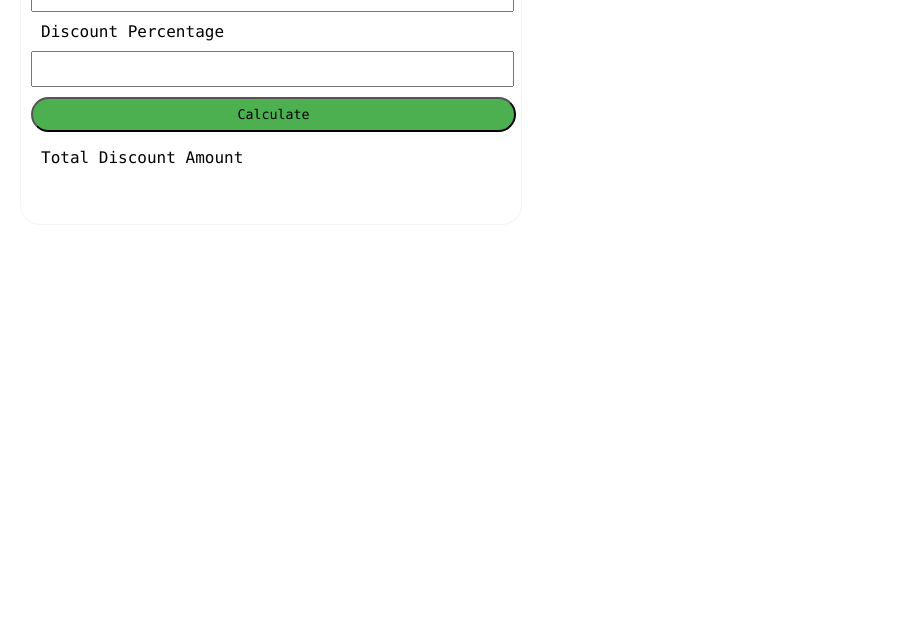
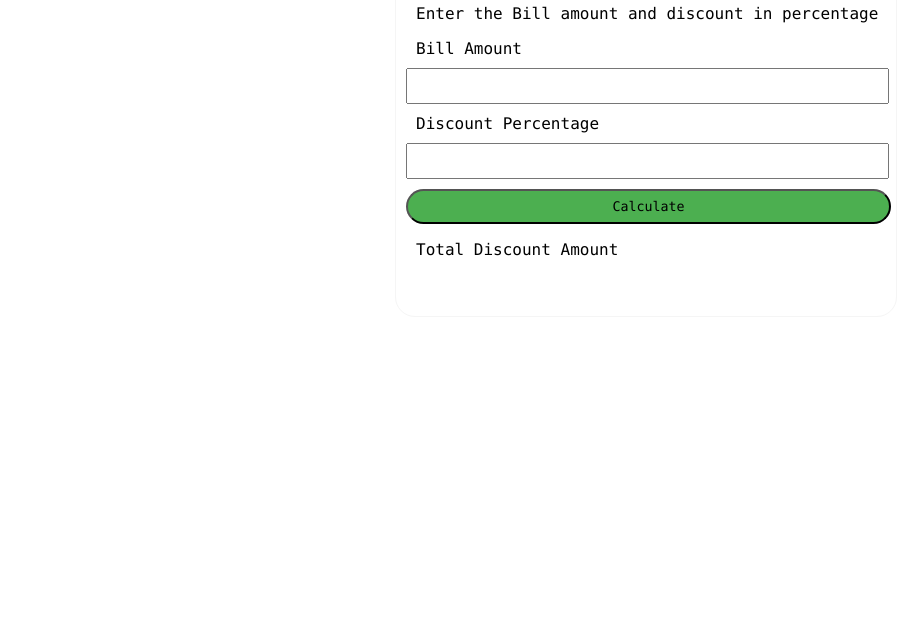
Before and after one commit to komaljadhav3222/MyProfile, a plain HTML site: page discountCalculator.html in a window 1280 px wide. Shown: the part 165-800 px from the top of the page, without its empty margins (0-923 px from the left). Drawn offline with Linux system fonts and the light colour scheme.

Commit message:
Updated discount calculator
Updated discount calculator

```diff
--- a/discountCalculator.html
+++ b/discountCalculator.html
@@ -24,6 +24,12 @@
             border-style: groove;
             width: 500px;
             height: 380px;
+              display: block;
+  margin-left: auto;
+  margin-right: auto;
+  margin-top: 100px;
+
+
         }
         label
         {
```
